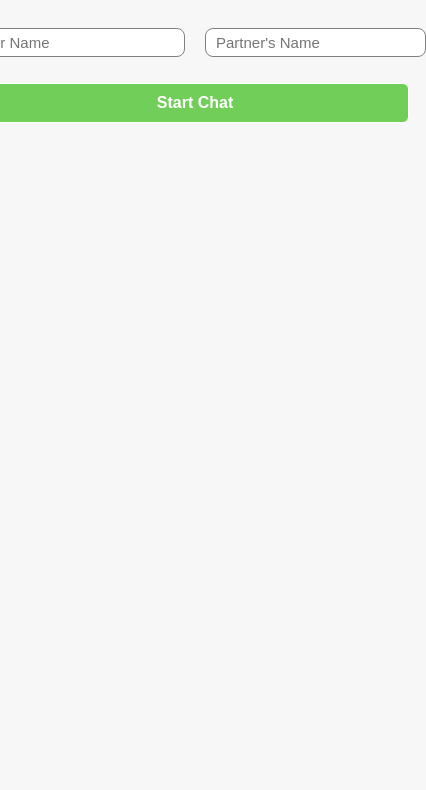
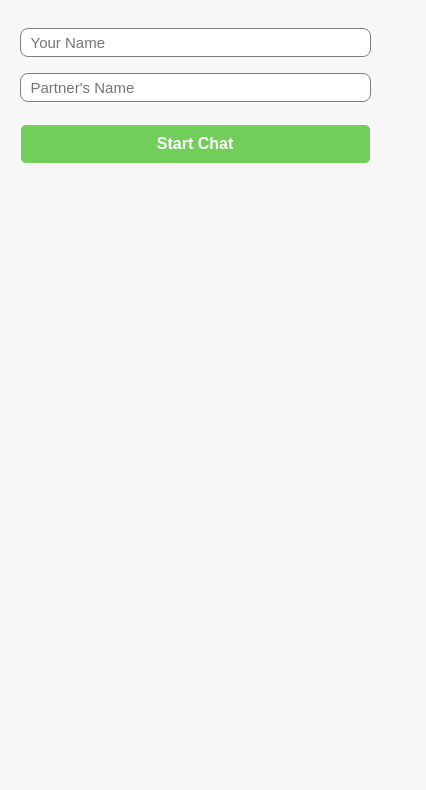
Before and after one commit to UniquePG/quick-chat-app, a website: page public/views/privateChat.html in a window 390 px wide. Shown: the part 54-844 px from the top of the page, 426 px wide, since content can reach past the window. Drawn offline with nearby package versions, Linux system fonts and the light colour scheme; no server answers.

Commit message:
fix ui issues 19-12-24

```diff
--- a/public/css/groupChat.css
+++ b/public/css/groupChat.css
@@ -16,6 +16,7 @@ body {
     width: 100%;
     display: flex;
     flex-direction: column;
+    overflow: hidden;
 }
 
 h3{
@@ -96,7 +97,7 @@ h3 a{
     background: #fff;
     border-radius: 3px;
     margin-bottom: 1.3rem;
-    padding: 15px;
+    padding: 10px;
 }
 
 #messages div:nth-child(odd){
@@ -158,6 +159,8 @@ h3 a{
 @media screen and (max-width: 768px) {
     .group_chat_section{
         flex-direction: column;
+        align-items: center;
+
     }
 
     #chatWindow{
--- a/public/css/privateChat.css
+++ b/public/css/privateChat.css
@@ -14,6 +14,7 @@ body {
 
 .chat-container{
     width: 100%;
+    max-width: 100%;
     display: flex;
     flex-direction: column;
 }
@@ -29,6 +30,7 @@ h3{
     font-size: 22px;
     margin-bottom: 2rem;
     position: relative;
+
 }
 
 h3 a{
@@ -41,6 +43,7 @@ h3 a{
 
 }
 .private_chat_section{
+    width: 100%;
     display: flex;
     gap: 1rem;
 }
@@ -51,9 +54,11 @@ h3 a{
 
 .private_chat_inputs{
     display: flex;
-    gap: 20px;
-    margin-bottom: 1.6rem;
+    gap: 16px;
+    margin-bottom: 1.4rem;
     margin-left: 2rem;
+    flex-wrap: wrap;
+
 }
 
 .private_chat_inputs .private_input{
@@ -62,6 +67,8 @@ h3 a{
     border-radius: 8px;
     border: 1px solid grey;
     font-size: 15px;
+    width: 100%;
+
 }
 
 #startChat{
@@ -103,7 +110,7 @@ h3 a{
     background: #fff;
     border-radius: 3px;
     margin-bottom: 1.3rem;
-    padding: 15px;
+    padding: 10px;
 }
 
 #messages div:nth-child(odd){
@@ -164,8 +171,20 @@ h3 a{
 
 
 @media screen and (max-width: 768px) {
+
+    .chat-container{
+        align-items: center;
+        justify-content: center;
+        overflow: hidden;
+    }
+
+    h3{
+        width: 100%;
+    }
+
     .private_chat_section{
         flex-direction: column;
+        align-items: center;
     }
 
     #chatWindow{
@@ -173,7 +192,7 @@ h3 a{
     }
 
     .left_section{
-        width: 100%;
+        width: 90%;
         display: flex;
         flex-direction: column;
         align-items: center;
@@ -182,9 +201,11 @@ h3 a{
 
     .private_chat_inputs{
         margin-left: 0;
+
     }
 
     #startChat{
+        width: 100%;
         margin-left: 0;
     }
 
--- a/public/css/style.css
+++ b/public/css/style.css
@@ -18,7 +18,8 @@ body {
     position: absolute;
     top: 0;
     right: 0;
-    width: 100%;
+    left: 0;
+    /* width: 100%; */
     display: flex;
     align-items: center;
     justify-content: center;
```
